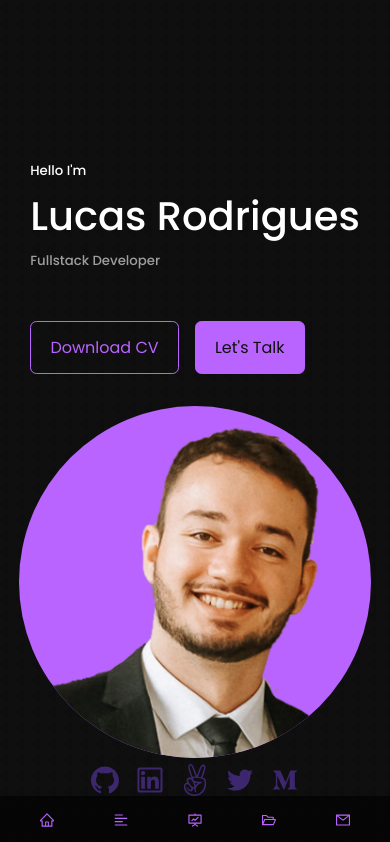
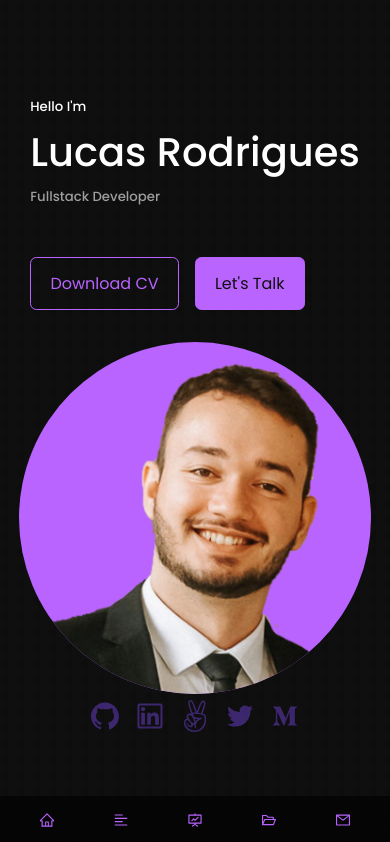
Before and after one commit to lucas-crodrigues/portfolio2, a React (Create React App) app: page / in a window 390 px wide. Shown: the top 842 px of the page. Built offline with nearby package versions, Linux system fonts and the light colour scheme.

Commit message:
Update index.css

```diff
--- a/src/index.css
+++ b/src/index.css
@@ -140,7 +140,12 @@ img {
     width: var(--container-width-sm);
   }
 
+  section {
+    margin-top: 0;
+  }
+
   section > h2 {
+    margin-top: 1rem;
     margin-bottom: 2rem;
   }
 }
```
